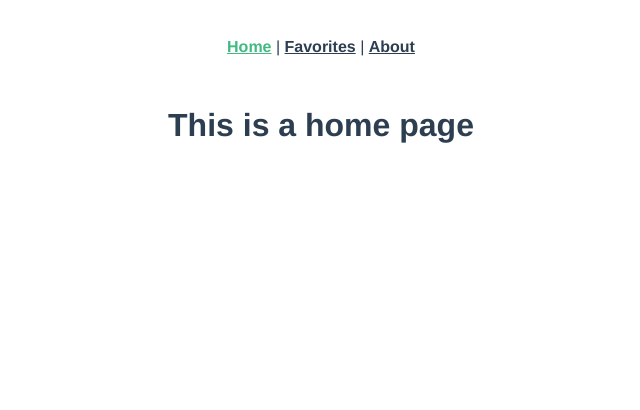
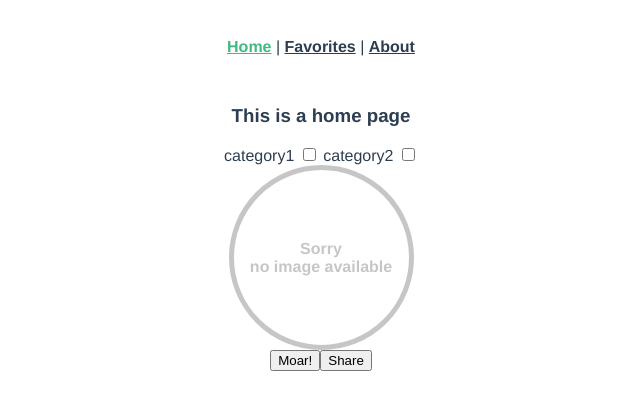
Before and after one commit to AlexEmashev/vue-cats, a Vue app: page / in a window 1280 px wide. Shown: the top 410 px of the page, without its empty margins (319-959 px from the left). Built offline with nearby package versions, Linux system fonts and the light colour scheme.

Commit message:
Added main components boilerplates

```diff
--- a/src/App.vue
+++ b/src/App.vue
@@ -5,13 +5,15 @@
       <router-link to="/favorites">Favorites</router-link> |
       <router-link to="/about">About</router-link>
     </div>
+    <article class="content">
     <router-view/>
+    </article>
   </div>
 </template>
 
-<style lang="scss">
+<style scoped lang="scss">
 #app {
-  font-family: 'Avenir', Helvetica, Arial, sans-serif;
+  font-family: "Avenir", Helvetica, Arial, sans-serif;
   -webkit-font-smoothing: antialiased;
   -moz-osx-font-smoothing: grayscale;
   text-align: center;
@@ -27,4 +29,9 @@
     }
   }
 }
+.content {
+  display: block;
+  margin: 0 auto;
+  max-width: 640px;
+}
 </style>
--- /dev/null
+++ b/src/components/CategoryButton.vue
@@ -0,0 +1,27 @@
+<template>
+  <label>
+    {{label}}
+    <input type="checkbox">
+  </label>
+</template>
+
+<script>
+export default {
+  data() {
+    return {}
+  },
+  props: [
+    'label',
+    'value'
+  ],
+  computed: {
+  },
+  methods: {
+  },
+  created() {
+  }
+};
+</script>
+
+<style scoped lang="scss">
+</style>
--- /dev/null
+++ b/src/components/ImageBox.vue
@@ -0,0 +1,49 @@
+<template>
+  <figure class="image-container">
+    <div v-if="!src" class="no-image">
+      <span>Sorry</span>
+      <span>no image available</span>
+    </div>
+    <img v-else class="image" :src="src" alt="Main image">
+  </figure>
+</template>
+
+<script>
+export default {
+  data() {
+    return {};
+  },
+  props: ["src"],
+  computed: {},
+  methods: {},
+  created() {}
+};
+</script>
+
+<style scoped lang="scss">
+.image-container {
+  display: block;
+  margin: 0;
+  width: 100%;
+}
+.image {
+  display: block;
+  width: 100%;
+  height: auto;
+}
+.no-image {
+  display: flex;
+  margin: 0 auto;
+  width: 175px;
+  height: 175px;
+  border: 5px solid #80808073;
+  border-radius: 50%;
+  align-items: center;
+  justify-content: center;
+  flex-direction: column;
+  span {
+    color: #80808073;
+    font-weight: 700;
+  }
+}
+</style>
--- /dev/null
+++ b/src/components/ShareButton.vue
@@ -0,0 +1,24 @@
+<template>
+  <button>
+    <slot></slot>
+  </button>
+</template>
+
+<script>
+export default {
+  data() {
+    return {}
+  },
+  props: {
+  },
+  computed: {
+  },
+  methods: {
+  },
+  created() {
+  }
+};
+</script>
+
+<style scoped lang="scss">
+</style>
--- a/src/views/Home.vue
+++ b/src/views/Home.vue
@@ -1,14 +1,49 @@
 <template>
-  <div class="home">
+  <section class="home">
     <h1>This is a home page</h1>
-  </div>
+    <div class="categories">
+      <category-button v-for="category in categories" :key="category.id" :label="category.name"></category-button>
+    </div>
+    <image-box :src="imgSrc"></image-box>
+    <button class="moar-button">Moar!</button>
+    <share-button>Share</share-button>
+  </section>
 </template>
 
 <script>
+import ImageBox from '@/components/ImageBox.vue'
+import ShareButton from '@/components/ShareButton.vue'
+import CategoryButton from '@/components/CategoryButton.vue'
 
 export default {
   name: 'home',
+  data() {
+    return {
+      imgSrc: ``,
+      categories: [
+        {
+          id: 1,
+          name: 'category1',
+          selected: true
+        },
+        {
+          id: 2,
+          name: 'category2',
+          selected: false
+        }
+      ]
+    }
+  },
   components: {
+    'image-box': ImageBox,
+    'share-button': ShareButton,
+    'category-button': CategoryButton
   }
 }
 </script>
+
+<style scoped lang="scss">
+  .home {
+    display: block;
+  }
+</style>
```
